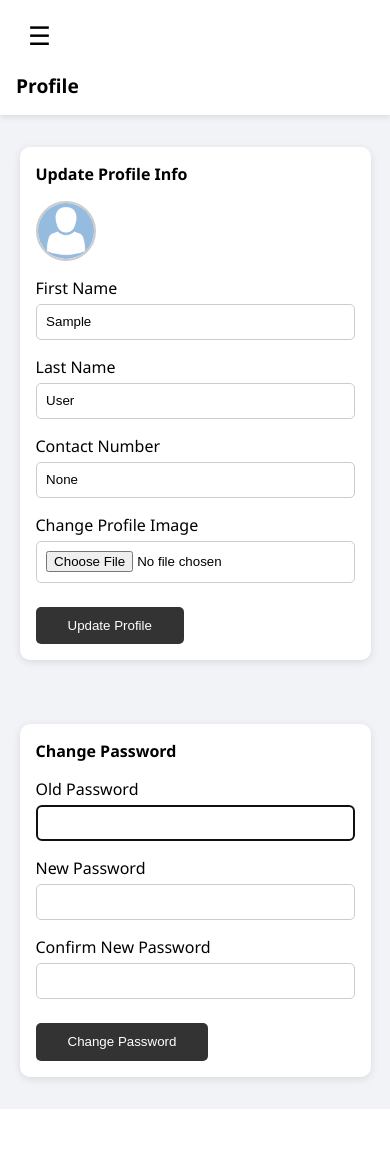
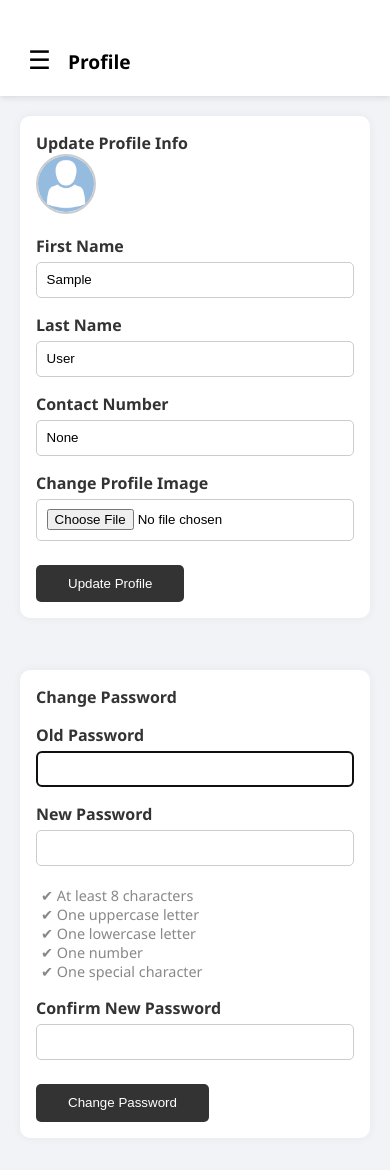
Before and after one commit to bsameer12/Production_Project_Final_Year, a Django app: page /profile/ in a window 390 px wide. Before the commit the page ends 1109 px from the top, so only its background shows below. Run offline with Django 5.2, Linux system fonts and the light colour scheme; the visitor is signed in with stand-in values (Sample User, id 1); data comes from the database, SQL or seed files in the repository; some libraries are stand-ins or nearby versions.

```diff
--- a/Development And Coding/ASl_UI/static/css/english_to_asl.css
+++ b/Development And Coding/ASl_UI/static/css/english_to_asl.css
@@ -92,7 +92,7 @@ button[type="submit"]:hover {
 
 #aslPreview {
   width: 90%;
-  height: 40%;
+  height: 90%;
   border-radius: 10px;
   margin-bottom: 1rem;
 }
--- a/Development And Coding/ASl_UI/static/css/profile.css
+++ b/Development And Coding/ASl_UI/static/css/profile.css
@@ -1,13 +1,10 @@
-/* ------------------------------
-   THEME VARIABLES
------------------------------- */
 :root {
-  --form-bg: #ffffff;
-  --form-text: #000000;
+  --form-bg: #fff;
+  --form-text: #000;
   --input-border: #ccc;
   --btn-bg: #333;
-  --btn-hover: #444;
-  --btn-text: #ffffff;
+  --btn-hover: #555;
+  --btn-text: #fff;
   --image-border: #ccc;
 }
 
@@ -17,35 +14,31 @@ body[data-theme="dark"] {
   --input-border: #475569;
   --btn-bg: #4b5563;
   --btn-hover: #6b7280;
-  --btn-text: #ffffff;
+  --btn-text: #fff;
   --image-border: #64748b;
 }
-
-/* ------------------------------
-   FORM SECTION
------------------------------- */
 .form-section {
   background: var(--form-bg);
-  color: var(--form-text);
-  padding: 2rem;
   border-radius: 10px;
-  max-width: 100%;
-  width: 90%;
-  margin: 2rem auto;
-  box-shadow: 0 2px 8px rgba(0,0,0,0.1);
+  padding: 1.5rem;
+  box-shadow: 0 0 10px rgba(0,0,0,0.05);
+  margin-bottom: 2rem;
+  margin-top: 20px;
+  margin-left: 20px;
+  margin-right: 20px;
 }
 
 .form-section h3 {
   margin-top: 0;
 }
 
-.form-section label {
+label {
   display: block;
   margin-top: 1rem;
-  font-weight: 500;
+  font-weight: 600;
 }
 
-.form-section input {
+input {
   width: 100%;
   padding: 0.6rem;
   margin-top: 0.3rem;
@@ -55,7 +48,7 @@ body[data-theme="dark"] {
   color: var(--form-text);
 }
 
-.form-section button {
+button {
   margin-top: 1.5rem;
   padding: 0.7rem 2rem;
   background: var(--btn-bg);
@@ -65,25 +58,68 @@ body[data-theme="dark"] {
   cursor: pointer;
 }
 
-.form-section button:hover {
+button:hover {
   background: var(--btn-hover);
-}
-
-.profile-image-preview {
-  margin-top: 1rem;
-  display: flex;
-  align-items: center;
-  gap: 1rem;
 }
 
 .profile-image-preview img {
   width: 80px;
   height: 80px;
   border-radius: 50%;
+  border: 2px solid var(--image-border);
   object-fit: cover;
-  border: 2px solid var(--image-border);
 }
 
+.alert {
+  margin-top: 1rem;
+  padding: 10px;
+  border-radius: 5px;
+  font-weight: bold;
+}
+
+.alert.success {
+  background: #d4edda;
+  color: #155724;
+}
+
+.alert.error {
+  background: #f8d7da;
+  color: #721c24;
+}
+
+.password-strength {
+  font-weight: bold;
+  margin-top: 0.5rem;
+}
+
+.password-strength.weak {
+  color: red;
+}
+.password-strength.medium {
+  color: orange;
+}
+.password-strength.strong {
+  color: green;
+}
+
+.password-rules {
+  list-style: none;
+  padding-left: 0;
+  font-size: 0.9rem;
+  color: #888;
+}
+.password-rules li.valid {
+  color: green;
+  font-weight: 600;
+}
+
+.input-error {
+  color: red;
+  font-size: 0.85rem;
+  margin-top: 4px;
+}
+
+/* Responsive */
 @media (max-width: 600px) {
   .form-section {
     padding: 1rem;
@@ -94,29 +130,3 @@ body[data-theme="dark"] {
     height: 60px;
   }
 }
-
-.alert {
-  padding: 15px;
-  margin-bottom: 10px;
-  border-radius: 4px;
-  font-weight: bold;
-  animation: fadeOut 30s forwards;
-}
-
-.alert.success {
-  background-color: #d4edda;
-  color: #155724;
-  border: 1px solid #c3e6cb;
-}
-
-.alert.error {
-  background-color: #f8d7da;
-  color: #721c24;
-  border: 1px solid #f5c6cb;
-}
-
-@keyframes fadeOut {
-  0% { opacity: 1; }
-  95% { opacity: 1; }
-  100% { opacity: 0; display: none; }
-}
--- a/Development And Coding/ASl_UI/static/js/profile.js
+++ b/Development And Coding/ASl_UI/static/js/profile.js
@@ -1,17 +1,5 @@
-    function toggleSidebar() {
-  const sidebar = document.getElementById('sidebar');
-  const screenWidth = window.innerWidth;
-
-  if (screenWidth <= 767) {
-    // Mobile: show/hide full sidebar
-    sidebar.classList.toggle('mobile-open');
-  } else {
-    // Desktop & Tablet: expand/collapse sidebar
-    sidebar.classList.toggle('collapsed');
-  }
-}
-
-document.addEventListener("DOMContentLoaded", function () {
+// Theme Toggle
+document.addEventListener("DOMContentLoaded", () => {
   const toggle = document.getElementById("themeSwitch");
   const label = document.getElementById("themeLabel");
 
@@ -26,8 +14,110 @@ document.addEventListener("DOMContentLoaded", function () {
     localStorage.setItem("theme", theme);
     label.textContent = theme === "dark" ? "Dark Mode" : "Light Mode";
   });
-  });
 
+  // Auto-dismiss Django alert messages
   setTimeout(() => {
     document.querySelectorAll('.alert').forEach(el => el.remove());
   }, 9000);
+
+  // Live validation fields
+  const firstName = document.querySelector('input[name="first_name"]');
+  const lastName = document.querySelector('input[name="last_name"]');
+  const contact = document.querySelector('input[name="contact"]');
+  const password = document.getElementById('id_new_password1');
+  const rules = {
+    length: document.getElementById('rule-length'),
+    upper: document.getElementById('rule-uppercase'),
+    lower: document.getElementById('rule-lowercase'),
+    number: document.getElementById('rule-number'),
+    special: document.getElementById('rule-special'),
+  };
+  const strengthBox = document.getElementById('password-strength');
+
+  function showError(input, message) {
+    let error = input.parentNode.querySelector('.input-error');
+    if (!error) {
+      error = document.createElement('div');
+      error.className = 'input-error';
+      input.insertAdjacentElement('afterend', error);
+    }
+    error.textContent = message;
+    error.style.display = 'block';
+  }
+
+  function clearError(input) {
+    const error = input.parentNode.querySelector('.input-error');
+    if (error) {
+      error.textContent = '';
+      error.style.display = 'none';
+    }
+  }
+
+  // Name Validation: Only letters and spaces
+  [firstName, lastName].forEach(field => {
+    field.addEventListener('input', () => {
+      const value = field.value.trim();
+      const pattern = /^[A-Za-z\s]+$/;
+
+      if (!value) {
+        showError(field, 'This field is required.');
+      } else if (!pattern.test(value)) {
+        showError(field, 'Only alphabets and spaces allowed.');
+      } else {
+        clearError(field);
+      }
+    });
+  });
+
+  // Contact number (optional, basic numeric check if not empty)
+  contact.addEventListener('input', () => {
+    const val = contact.value.trim();
+    if (val && !/^\d+$/.test(val)) {
+      showError(contact, 'Contact number must be digits only.');
+    } else {
+      clearError(contact);
+    }
+  });
+
+  // Password Strength Validation
+  password?.addEventListener('input', () => {
+    const val = password.value;
+    let score = 0;
+
+    const checks = [
+      { test: val.length >= 8, rule: rules.length },
+      { test: /[A-Z]/.test(val), rule: rules.upper },
+      { test: /[a-z]/.test(val), rule: rules.lower },
+      { test: /\d/.test(val), rule: rules.number },
+      { test: /[^A-Za-z0-9]/.test(val), rule: rules.special }
+    ];
+
+    checks.forEach(({ test, rule }) => {
+      if (test) {
+        rule.classList.add('valid');
+        score++;
+      } else {
+        rule.classList.remove('valid');
+      }
+    });
+
+    // Strength bar
+    strengthBox.className = 'password-strength';
+    if (score <= 2) {
+      strengthBox.classList.add('weak');
+      strengthBox.textContent = 'Weak';
+    } else if (score <= 4) {
+      strengthBox.classList.add('medium');
+      strengthBox.textContent = 'Medium';
+    } else {
+      strengthBox.classList.add('strong');
+      strengthBox.textContent = 'Strong';
+    }
+  });
+});
+
+
+function toggleSidebar() {
+  const sidebar = document.getElementById('sidebar');
+  sidebar.classList.toggle(window.innerWidth <= 767 ? 'mobile-open' : 'collapsed');
+}
--- a/Development And Coding/ASl_UI/templates/english_to_asl.html
+++ b/Development And Coding/ASl_UI/templates/english_to_asl.html
@@ -17,7 +17,9 @@
       <button class="sidebar-toggle" onclick="toggleSidebar()" style="background: none; color: black;">☰</button>
       <h2>English To ASL Dashboard</h2>
     </header>
-  <div id="form-area">
+  <div id="form-area" style=" margin-top: 20px;
+  margin-left: 20px;
+  margin-right: 40px; width:90%; ">
     <form id="aslForm">
       {% csrf_token %}
       <label for="text">Enter English text:</label>
@@ -25,7 +27,7 @@
       <button type="submit">Generate ASL Video</button>
     </form>
 
-    <div id="previewSection" style="display:none;">
+    <div id="previewSection" style="display:none; height:50%;">
       <h3>Video Preview</h3>
       <video id="aslPreview" controls>
   <source id="aslSource" src="" type="video/mp4">
--- a/Development And Coding/ASl_UI/templates/profile.html
+++ b/Development And Coding/ASl_UI/templates/profile.html
@@ -7,13 +7,9 @@
   <title>Profile</title>
   <link rel="stylesheet" href="{% static 'css/dashboard.css' %}">
   <link rel="stylesheet" href="{% static 'css/profile.css' %}">
-<link rel="stylesheet" href="https://cdnjs.cloudflare.com/ajax/libs/font-awesome/6.4.0/css/all.min.css" integrity="sha512-iecdLmaskl7CVkqkXNQ/ZH/XLlvWZOJyj7Yy7tcenmpD1ypASozpmT/E0iPtmFIB46ZmdtAc9eNBvH0H/ZpiBw==" crossorigin="anonymous" referrerpolicy="no-referrer" />
-  <script src="https://cdn.jsdelivr.net/npm/chart.js"></script>
-  <script src="https://cdn.jsdelivr.net/npm/@mediapipe/camera_utils/camera_utils.js"></script>
-  <script src="https://cdn.jsdelivr.net/npm/@mediapipe/drawing_utils/drawing_utils.js"></script>
-  <script src="https://cdn.jsdelivr.net/npm/@mediapipe/hands/hands.js"></script>
+  <link rel="stylesheet" href="https://cdnjs.cloudflare.com/ajax/libs/font-awesome/6.4.0/css/all.min.css" />
 </head>
-<body>
+<body data-theme="light">
   <!-- Sidebar -->
  {% include 'partials/sidebar.html' %}
 
@@ -21,34 +17,34 @@
   <!-- Page Content -->
   <div class="content-area">
       <header class="page-header">
-      <button class="sidebar-toggle" onclick="toggleSidebar()" style="background: none; color: black;">☰</button>
-      <h2>Profile</h2>
+      <h2><button class="sidebar-toggle" onclick="toggleSidebar()" style="background: none; color: black;">☰</button>
+      Profile</h2>
     </header>
-    <!-- Update Profile Form -->
-  <section class="form-section">
+
+    <section class="form-section" style="margin-top: 20px;">
       <h3>Update Profile Info</h3>
       <form method="POST" enctype="multipart/form-data">
+        {% csrf_token %}
         {% for message in messages %}
           {% if 'profile' in message.tags %}
             <div class="alert {{ message.tags }}">{{ message }}</div>
           {% endif %}
         {% endfor %}
 
-      {% csrf_token %}
         <div class="profile-image-preview">
-      <img src="{{profile.profile_picture.url}}" alt="Profile" width="100" style="border-radius: 50%;">
+          <img src="{{profile.profile_picture.url}}" alt="Profile">
         </div>
 
         <label for="first_name">First Name</label>
-      <input type="text" name="first_name" value="{{ user.first_name }}">
+        <input type="text" name="first_name" value="{{ user.first_name }}" required>
 
         <label for="last_name">Last Name</label>
-      <input type="text" name="last_name" value="{{ user.last_name }}">
+        <input type="text" name="last_name" value="{{ user.last_name }}" required>
 
         <label for="contact">Contact Number</label>
-      <input type="text" name="contact" value="{{user.profile.contact_number }}">
+        <input type="text" name="contact" value="{{user.profile.contact_number}}">
 
-      <label for="profile_image">Change Profile Image</label>
+        <label for="profile_picture">Change Profile Image</label>
         <input type="file" name="profile_picture">
 
         <button type="submit">Update Profile</button>
@@ -72,6 +68,15 @@
 
         <label for="id_new_password1">New Password</label>
         {{ password_form.new_password1 }}
+        <div id="password-strength"></div>
+
+        <ul class="password-rules" style="margin-left: 5px; margin-top:20px;">
+          <li id="rule-length">✔ At least 8 characters</li>
+          <li id="rule-uppercase">✔ One uppercase letter</li>
+          <li id="rule-lowercase">✔ One lowercase letter</li>
+          <li id="rule-number">✔ One number</li>
+          <li id="rule-special">✔ One special character</li>
+        </ul>
 
         <label for="id_new_password2">Confirm New Password</label>
         {{ password_form.new_password2 }}
@@ -80,6 +85,7 @@
       </form>
     </section>
   </div>
+
   <script src="{% static 'js/profile.js' %}"></script>
 </body>
 </html>
```
Also changed, not shown: 4 other files. Lines whose indentation alone changed are shown as unchanged.
